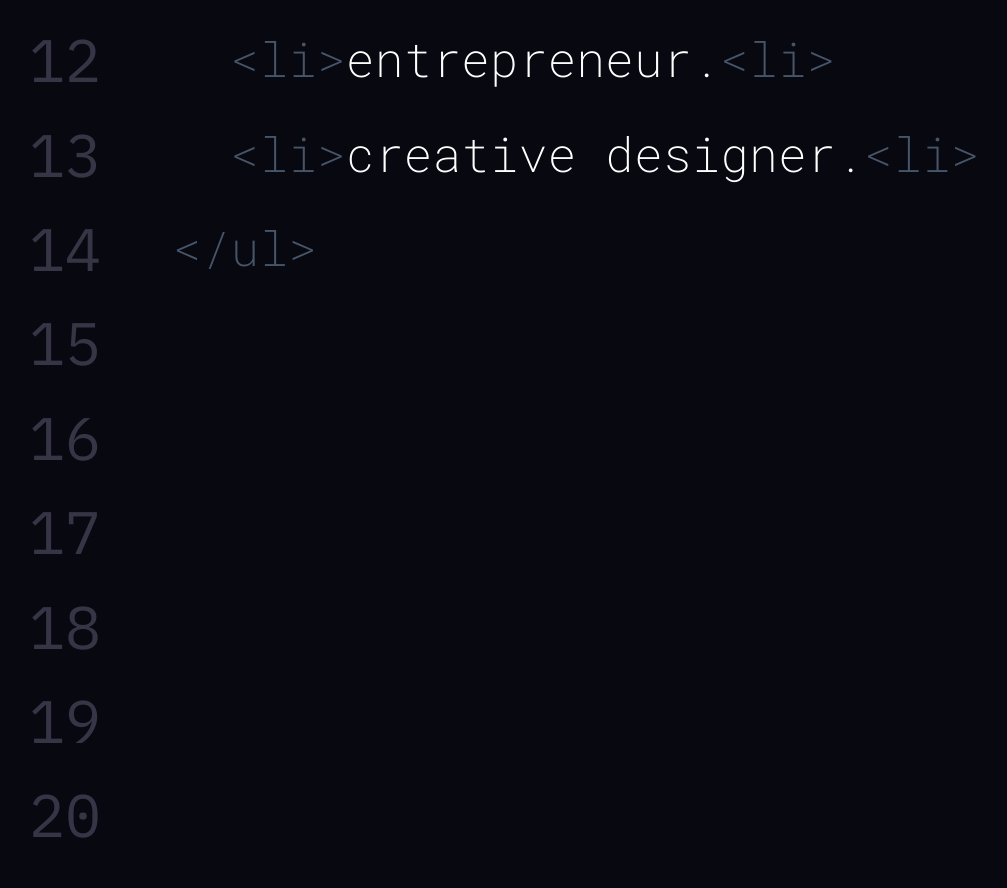
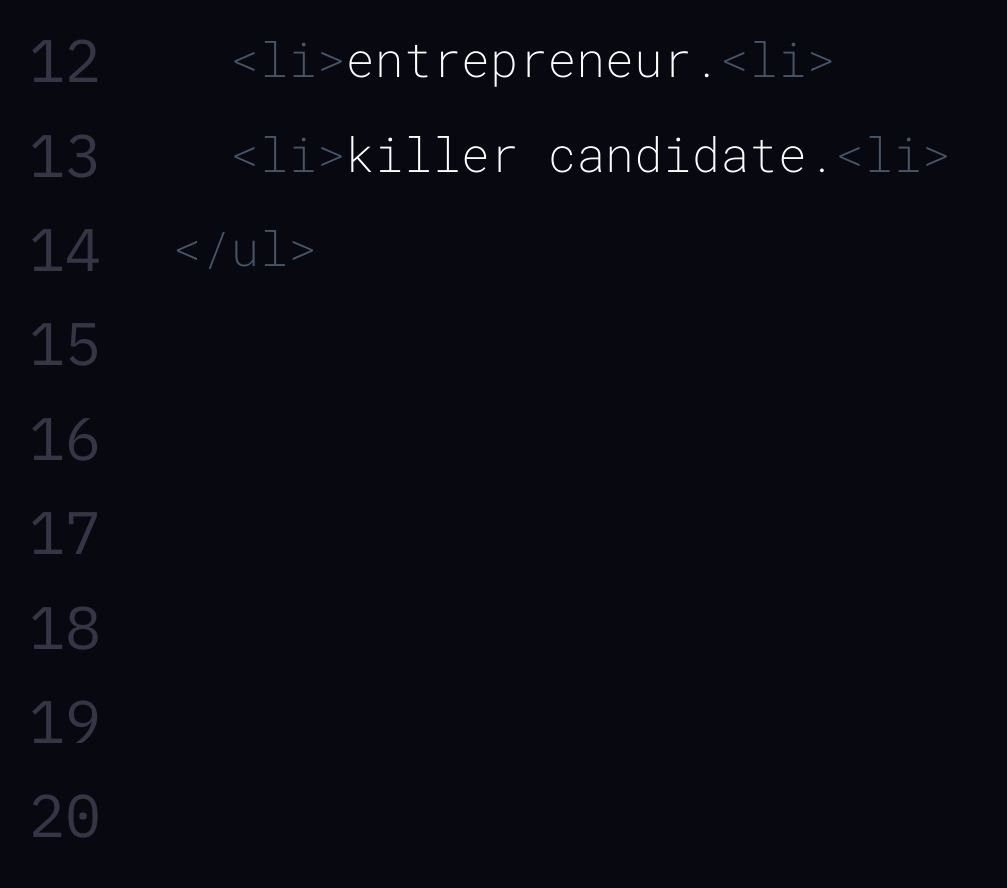
Before and after one commit to rhinoella/personal-site, a React (Vite) app: page / in a window 1280 px wide. Shown: the part 1200-2088 px from the top of the page, without its empty margins (11-1018 px from the left). Built offline with nearby package versions, Linux system fonts and the light colour scheme.

Commit message:
Change desc

```diff
--- a/src/components/Hero.tsx
+++ b/src/components/Hero.tsx
@@ -122,13 +122,7 @@ export const Hero = () => {
               </p>
               <p>
                 &nbsp;&nbsp;<span className="text-slate-600">&#60;li&#62;</span>
-                creative{" "}
-                {window.innerWidth < 640 && (
-                  <span>
-                    <br></br>&nbsp;&nbsp;&nbsp;&nbsp;&nbsp;
-                  </span>
-                )}{" "}
-                designer.
+                killer candidate.
                 <span className="text-slate-600">&#60;li&#62;</span>
               </p>
               <p className="text-slate-600">&#60;&#47;ul&#62;</p>
```
